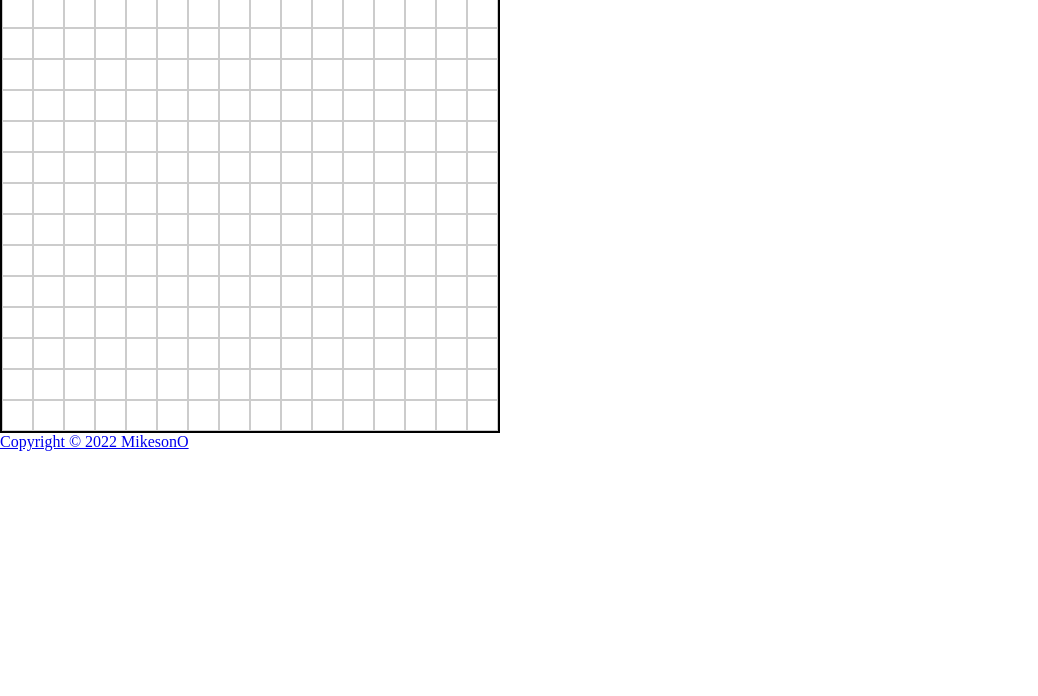
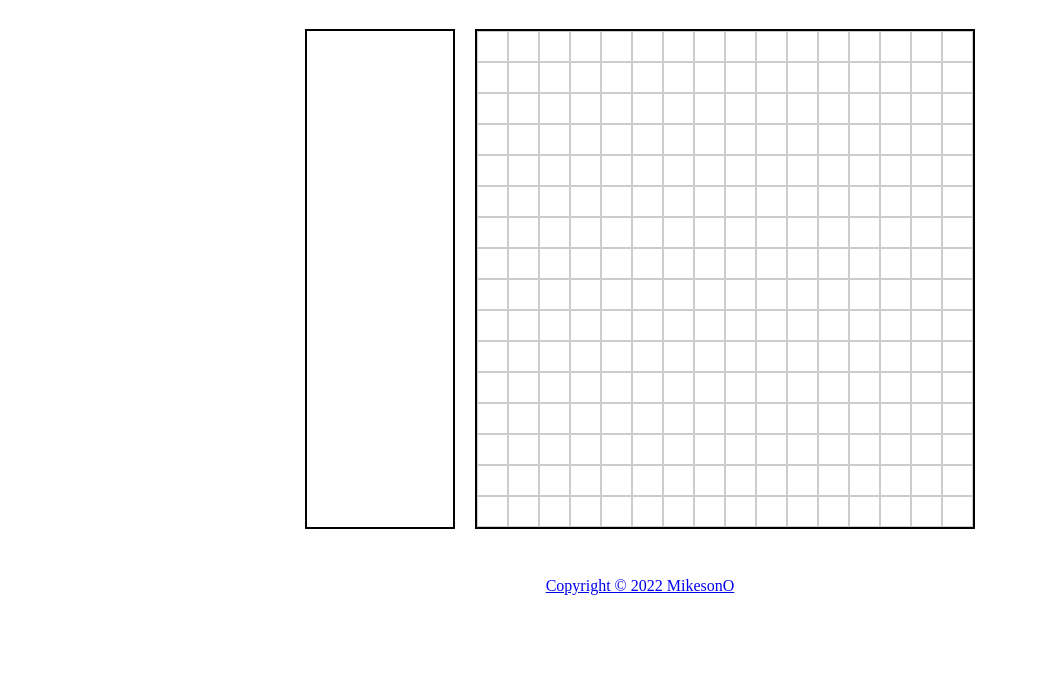
Before and after one commit to MikesonO/etch-a-sketch, a plain HTML site: page index.html in a window 1280 px wide. Shown: the part 104-800 px from the top of the page, without its empty margins (0-1038 px from the left). Drawn offline with Linux system fonts and the light colour scheme.

Commit message:
Add some visual changes to style

```diff
--- a/index.html
+++ b/index.html
@@ -13,7 +13,7 @@
 
 <body>
   <header>
-    <h1>Etch-A-Sketch</h1>
+    <h1 class="title">Etch-A-Sketch</h1>
   </header>
   <div id="etch-a-sketch">
     <div id="controls">
@@ -24,7 +24,7 @@
     </div>
   </div>
   <footer>
-    <a href="https://github.com/MikesonO/etch-a-sketch">Copyright © 2022 MikesonO</a>
+    <a class="copyright" href="https://github.com/MikesonO/etch-a-sketch">Copyright © 2022 MikesonO</a>
   </footer>
   <!-- JAVASCRIPT LINK -->
   <script src="index.js"></script>
--- a/styles.css
+++ b/styles.css
@@ -7,14 +7,41 @@
   box-sizing: border-box;
 }
 
+header,
+footer{
+  margin: 2rem 0;
+  padding: 1rem;
+}
+
+
 
 /* CLASS SELECTORS */
 .pixels{
   background-color: white;
   border: 1px solid #ccc;
 }
+.title,
+.copyright{
+  display: block;
+  text-align: center;
+}
 
 /* ID SELECTORS */
+
+#etch-a-sketch{
+  display: flex;
+  gap: 20px;
+  justify-content: center;
+  align-items: center;
+}
+
+#controls{
+  width: 150px;
+  height: 500px;
+  border: 2.5px solid black;
+}
+
+
 #canvas{
  display: inline-grid;
  grid-template-columns: repeat(16, 2fr);
```
